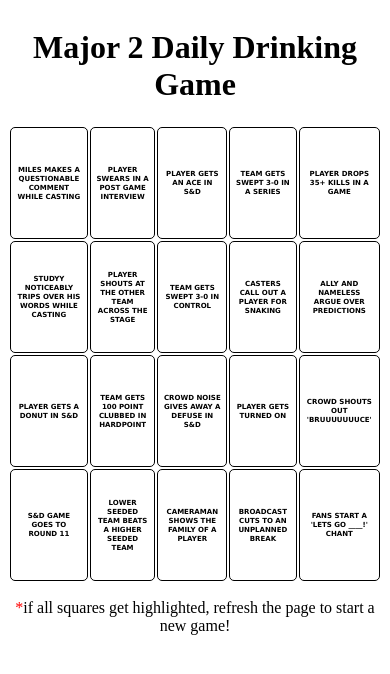
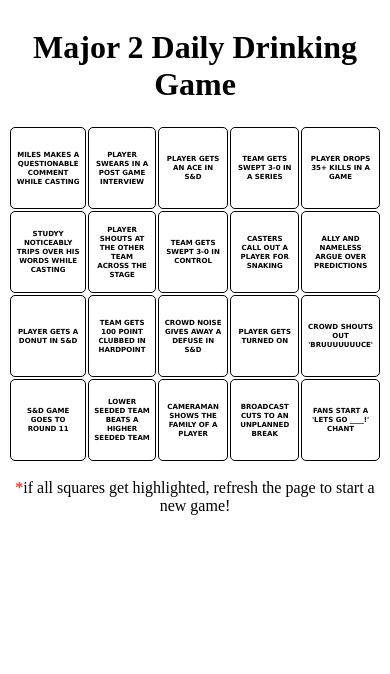
Before and after one commit to derrickholleman/bingo-card, a SvelteKit app: page / in a window 390 px wide. Shown: the top 674 px of the page. Built offline with nearby package versions, Linux system fonts and the light colour scheme.

Commit message:
cell size changes

```diff
--- a/src/app.html
+++ b/src/app.html
@@ -3,7 +3,7 @@
   <head>
     <meta charset="utf-8" />
     <link rel="icon" href="%sveltekit.assets%/favicon.png" />
-		<meta name="viewport" content="width=device-width" />
+    <meta name="viewport" content="width=device-width, initial-scale=1.0" />
     %sveltekit.head%
   </head>
   <body data-sveltekit-preload-data="hover">
--- a/src/components/TableRow.svelte
+++ b/src/components/TableRow.svelte
@@ -34,12 +34,15 @@
   @media screen and (max-width: 680px) {
     td {
       font-size: 1.8vw;
+      width: 70px;
+      height: 70px;
     }
   }
 
   @media screen and (min-width: 680px) {
     td {
-      font-size: 0.75rem;
+      width: 100px;
+      height: 100px;
     }
   }
 
@@ -47,8 +50,6 @@
     font-weight: bold;
     text-transform: uppercase;
     padding: 5px;
-    width: 100px;
-    height: 100px;
     text-align: center;
     border-radius: 5px;
     cursor: pointer;
```
Lines whose indentation alone changed are shown as unchanged.
